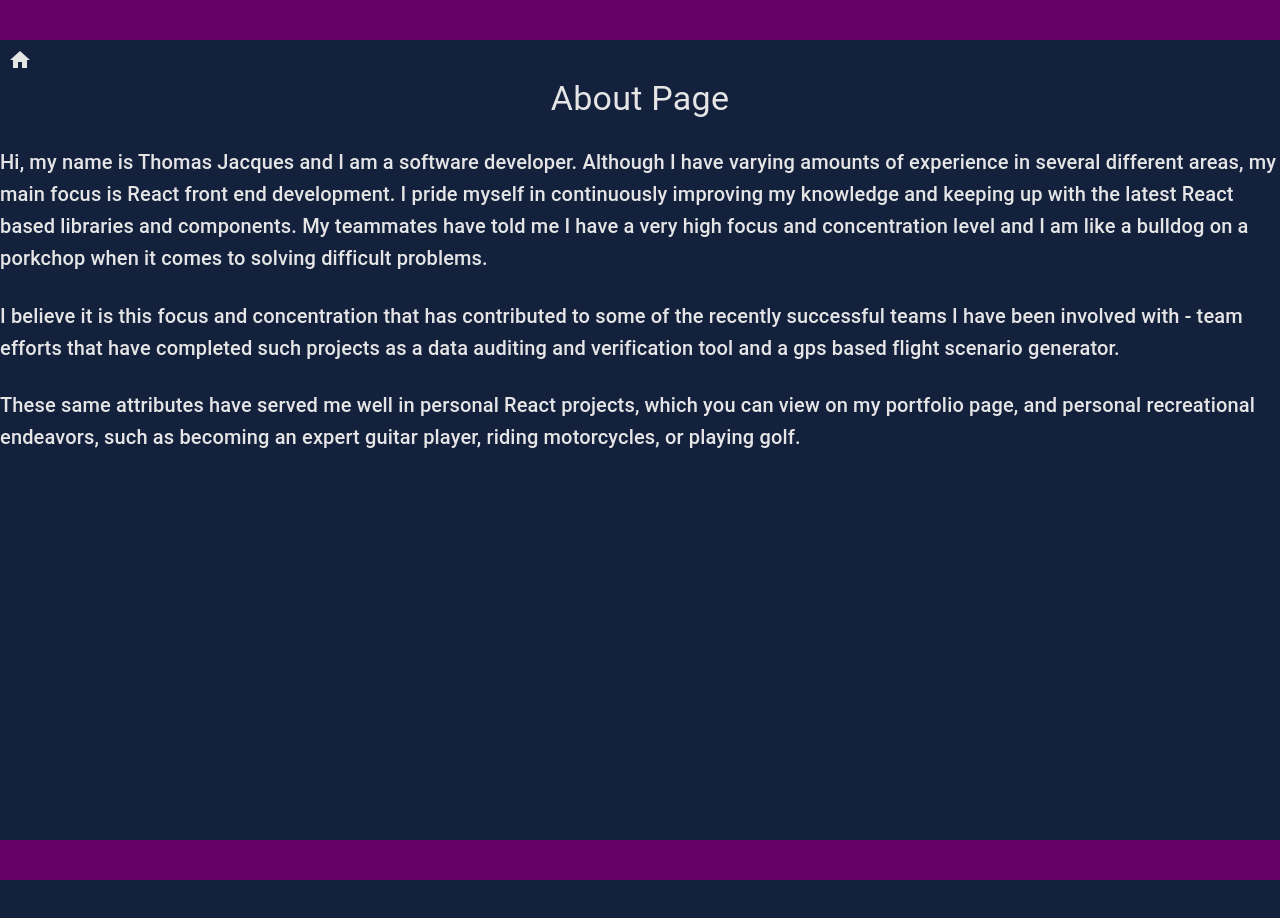
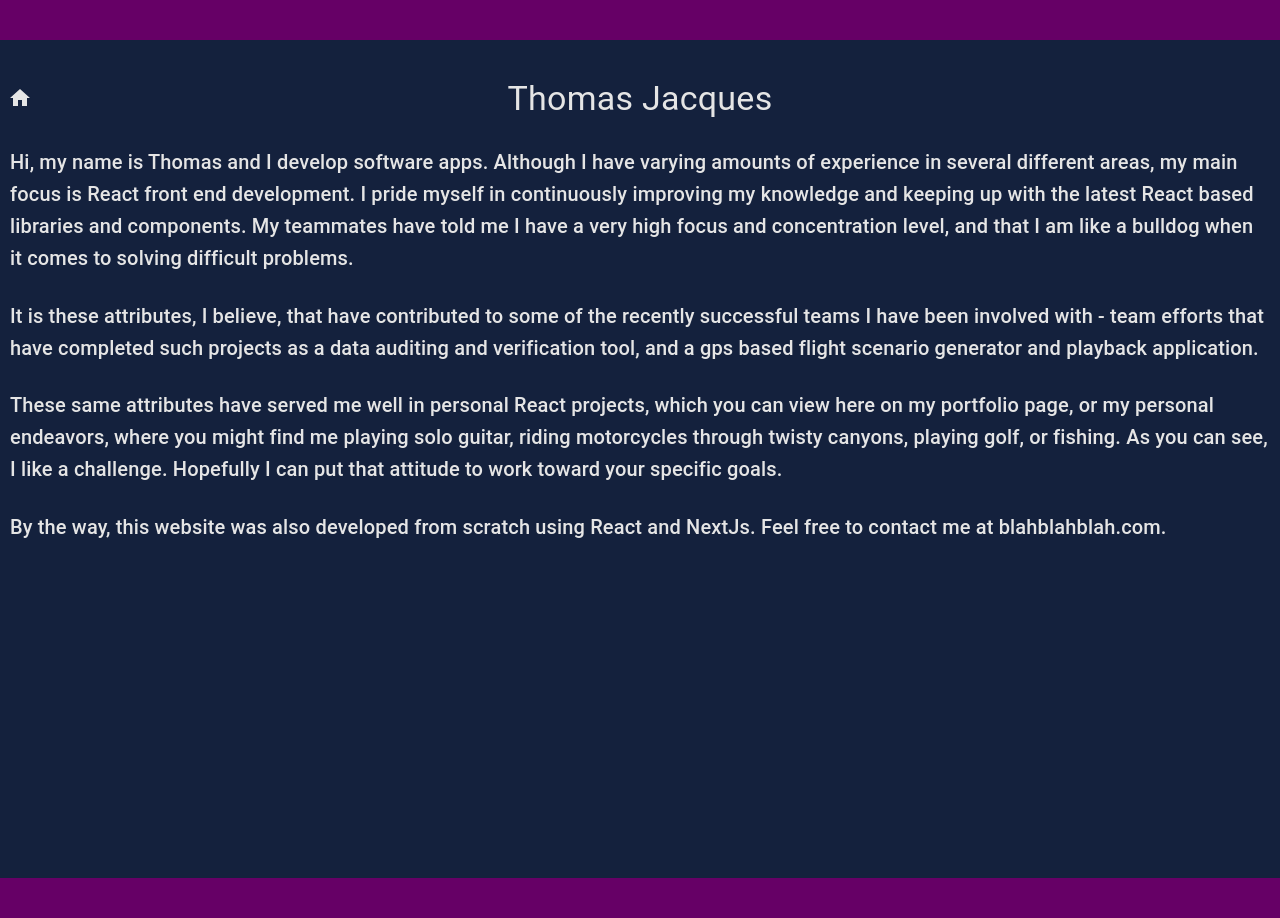
Before and after one commit to tommyj99/tommyj-site, a Next.js app: page /about in a window 1280 px wide. Before the commit the page ends 880 px from the top, so only its background shows below. Built offline with nearby package versions, Linux system fonts and the light colour scheme.

Commit message:
continued work on about page

```diff
--- a/pages/about.js
+++ b/pages/about.js
@@ -7,11 +7,10 @@ import { useRouter } from "next/router";
 const About = () => {
   const router = useRouter();
   return (
-    <Box>
     <Box
-        style={{
-          display: "flex",
-        }}
+    // style={{
+    //   display: "flex",
+    // }}
     >
       <Box
         style={{
@@ -28,12 +27,7 @@ const About = () => {
       </Box>
       <Box
         style={{
-            // backgroundImage: `url(/blog-const.webp)`,
-            // backgroundSize: "100% 100%",
-            // backgroundRepeat: "no-repeat",
           alignItems: "center",
-            display: "flex",
-            flexDirection: "column",
           width: "100%",
           minHeight: "100vh",
         }}
@@ -44,54 +38,71 @@ const About = () => {
             marginTop: "3%",
           }}
           variant="h4"
+          align="center"
         >
-            About Page
+          Thomas Jacques
         </Typography>
         <Typography
           style={{
-              display: "block",
+            marginLeft: "10px",
+            marginRight: "10px",
             color: "#e5e5e5",
             marginTop: "2%",
           }}
           variant="h6"
         >
-            Hi, my name is Thomas Jacques and I am a software developer.
-            Although I have varying amounts of experience in several different
-            areas, my main focus is React front end development. I pride myself
-            in continuously improving my knowledge and keeping up with the
-            latest React based libraries and components. My teammates have told
-            me I have a very high focus and concentration level and I am like a
-            bulldog on a porkchop when it comes to solving difficult problems.
+          Hi, my name is Thomas and I develop software apps. Although I have
+          varying amounts of experience in several different areas, my main
+          focus is React front end development. I pride myself in continuously
+          improving my knowledge and keeping up with the latest React based
+          libraries and components. My teammates have told me I have a very high
+          focus and concentration level, and that I am like a bulldog when it
+          comes to solving difficult problems.
         </Typography>
-          <cr />
         <Typography
           style={{
-              display: "block",
+            marginLeft: "10px",
+            marginRight: "10px",
             color: "#e5e5e5",
             marginTop: "2%",
           }}
           variant="h6"
         >
-            I believe it is this focus and concentration that has contributed to
-            some of the recently successful teams I have been involved with -
-            team efforts that have completed such projects as a data auditing
-            and verification tool and a gps based flight scenario generator.
+          It is these attributes, I believe, that have contributed to some of
+          the recently successful teams I have been involved with - team efforts
+          that have completed such projects as a data auditing and verification
+          tool, and a gps based flight scenario generator and playback
+          application.
         </Typography>
-          <cr />
         <Typography
           style={{
-              display: "block",
+            marginLeft: "10px",
+            marginRight: "10px",
             color: "#e5e5e5",
             marginTop: "2%",
           }}
           variant="h6"
         >
-            These same attributes have served me well in personal React
-            projects, which you can view on my portfolio page, and personal
-            recreational endeavors, such as becoming an expert guitar player,
-            riding motorcycles, or playing golf.
+          These same attributes have served me well in personal React projects,
+          which you can view here on my portfolio page, or my personal
+          endeavors, where you might find me playing solo guitar, riding
+          motorcycles through twisty canyons, playing golf, or fishing. As you
+          can see, I like a challenge. Hopefully I can put that attitude to work
+          toward your specific goals.
         </Typography>
-        </Box>
+        <Typography
+          sx={{
+            marginLeft: "10px",
+            marginRight: "10px",
+            color: "#e5e5e5",
+            marginTop: "2%",
+          }}
+          variant="h6"
+          align="left"
+        >
+          By the way, this website was also developed from scratch using React
+          and NextJs. Feel free to contact me at blahblahblah.com.
+        </Typography>
       </Box>
     </Box>
   );
```
Lines whose indentation alone changed are shown as unchanged.
